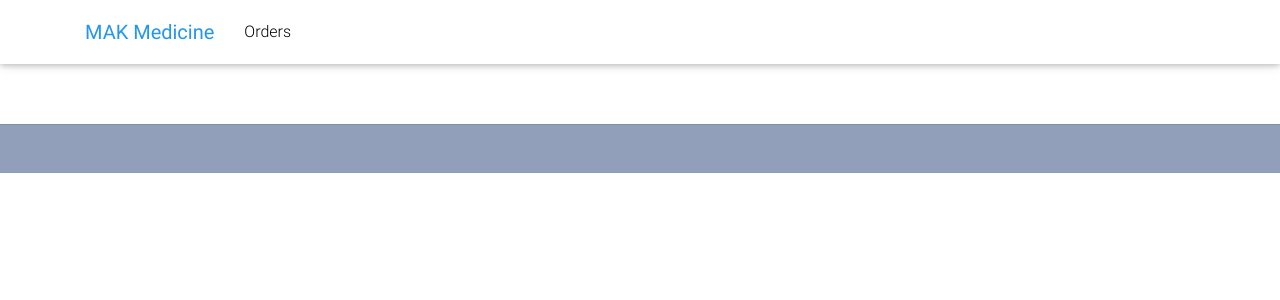
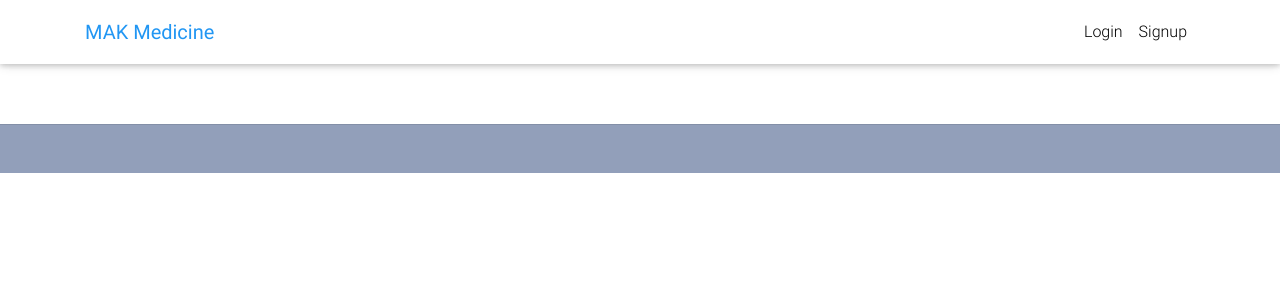
Before and after one commit to kashishvjain/Online-Pharmacy-Management-System, a Django app: page / in a window 1280 px wide. Shown: the top 300 px of the page. Run offline with Django 3.2, Linux system fonts and the light colour scheme; data that the repository does not hold is empty; some libraries are stand-ins or nearby versions.

Commit message:
Navbar corrected

```diff
--- a/Online Pharma/templates/base.html
+++ b/Online Pharma/templates/base.html
@@ -44,7 +44,7 @@
   </style>
 </head>
 
-
+{% include "navbar.html" %}
 
 <body>
 
--- a/Online Pharma/templates/home-page.html
+++ b/Online Pharma/templates/home-page.html
@@ -49,47 +49,10 @@
 
   </style>
 </head>
-
+{% include "navbar.html" %}
 <body>
 
-  <!-- Navbar -->
-  <nav class="navbar fixed-top navbar-expand-lg navbar-light white scrolling-navbar">
-    <div class="container">
 
-      <!-- Brand -->
-      <a class="navbar-brand waves-effect" href="{% url 'core:item_list' %}" >
-        <strong class="blue-text">MAK Medicine</strong>
-      </a>
-
-      <!-- Collapse -->
-      <button class="navbar-toggler" type="button" data-toggle="collapse" data-target="#navbarSupportedContent"
-        aria-controls="navbarSupportedContent" aria-expanded="false" aria-label="Toggle navigation">
-        <span class="navbar-toggler-icon"></span>
-      </button>
-
-      <!-- Links -->
-      <div class="collapse navbar-collapse" id="navbarSupportedContent">
-
-
-
-        <!-- Right -->
-        <ul class="navbar-nav nav-flex-icons">
-          <li class="nav-item">
-            <a class="nav-link waves-effect">
-
-              <i class="fas fa-shopping-cart"></i>
-              <span class="clearfix d-none d-sm-inline-block"> Orders </span>
-            </a>
-          </li>
-
-
-        </ul>
-
-      </div>
-
-    </div>
-  </nav>
-  <!-- Navbar -->
 
 
   <!--Main layout-->
--- /dev/null
+++ b/Online Pharma/templates/navbar.html
@@ -0,0 +1,57 @@
+
+
+<nav class="navbar fixed-top navbar-expand-lg navbar-light white scrolling-navbar">
+    <div class="container">
+
+      <!-- Brand -->
+      <a class="navbar-brand waves-effect" href="/">
+        <strong class="blue-text">MAK Medicine</strong>
+      </a>
+
+      <!-- Collapse -->
+      <button class="navbar-toggler" type="button" data-toggle="collapse" data-target="#navbarSupportedContent"
+        aria-controls="navbarSupportedContent" aria-expanded="false" aria-label="Toggle navigation">
+        <span class="navbar-toggler-icon"></span>
+      </button>
+
+      <!-- Links -->
+      <div class="collapse navbar-collapse" id="navbarSupportedContent">
+
+        <!-- Left -->
+        <ul class="navbar-nav mr-auto">
+
+        </ul>
+
+
+        <!-- Right -->
+        <ul class="navbar-nav nav-flex-icons">
+          {% if request.user.is_authenticated %}
+          <li class="nav-item">
+            <a href="" class="nav-link waves-effect">
+
+              <i class="fas fa-shopping-cart"></i>
+              <span class="clearfix d-none d-sm-inline-block"> Order </span>
+            </a>
+          </li>
+          <li class="nav-item">
+            <a class="nav-link waves-effect" href="{% url 'account_logout' %}">
+              <span class="clearfix d-none d-sm-inline-block"> Logout </span>
+            </a>
+          </li>
+          {% else %}
+          <li class="nav-item">
+            <a class="nav-link waves-effect" href="{% url 'account_login' %}">
+              <span class="clearfix d-none d-sm-inline-block"> Login </span>
+            </a>
+          </li>
+          <li class="nav-item">
+            <a class="nav-link waves-effect" href="{% url 'account_signup' %}">
+              <span class="clearfix d-none d-sm-inline-block"> Signup </span>
+            </a>
+          </li>
+          {% endif %}
+        </ul>
+      </div>
+
+    </div>
+  </nav>
```
Also changed, not shown: Online Pharma/templates/product-page.html (+0 -36 lines).
